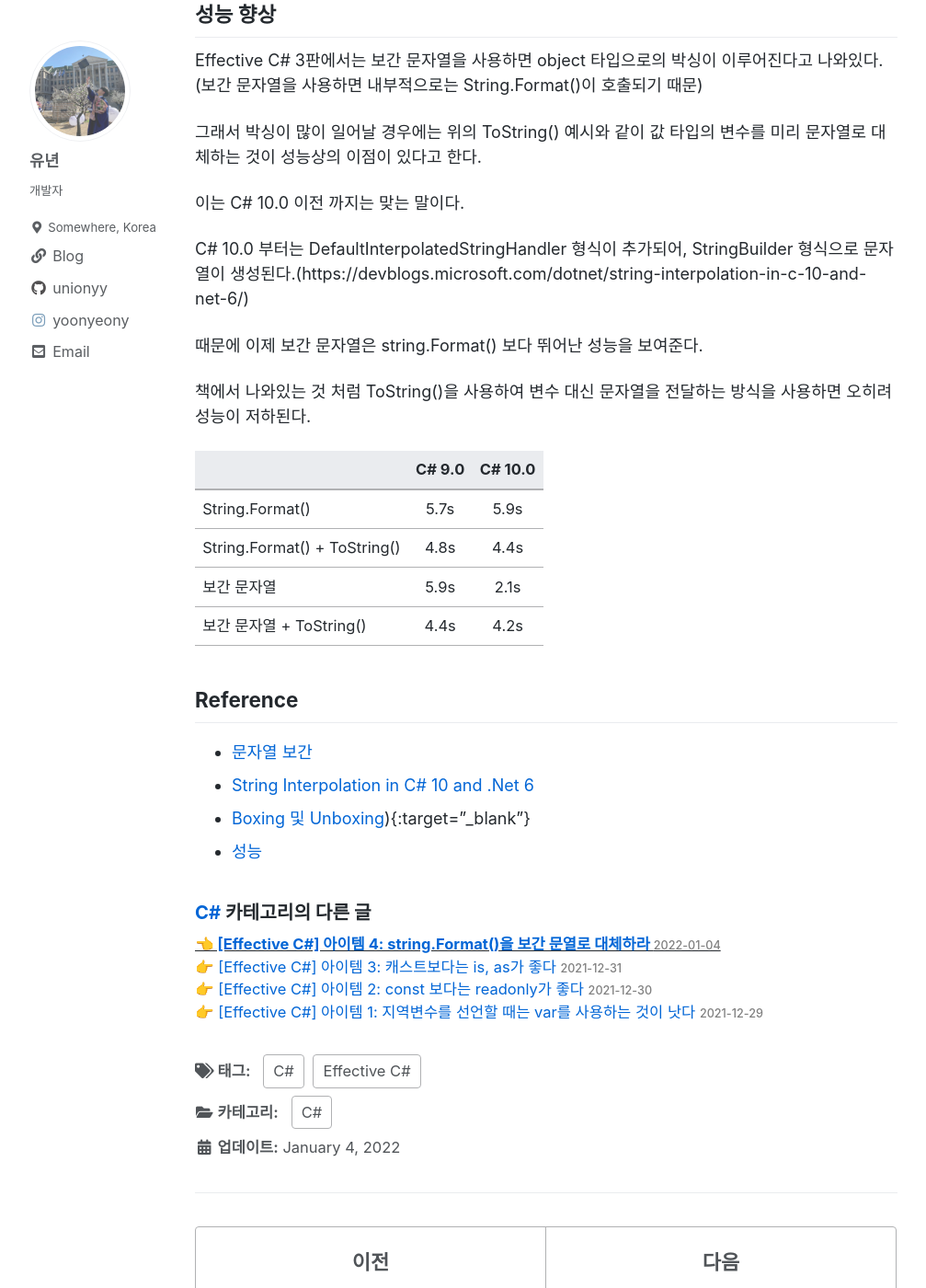
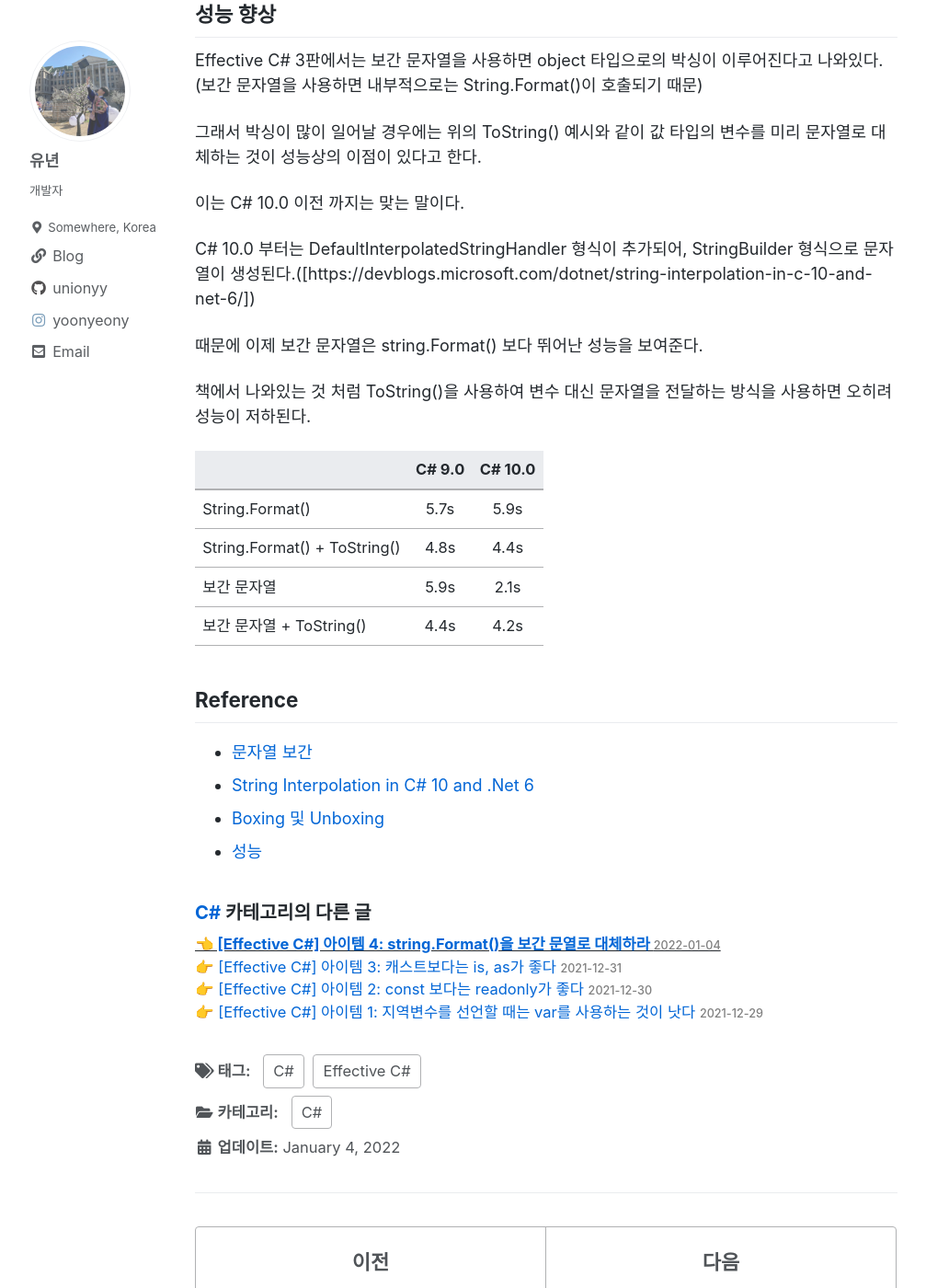
Before and after one commit to unionyy/blog, a Jekyll site: the page built from _posts/2022-01-04-effective-cs-item4.md, in a window 1280 px wide and 1400 px high, scrolled down 1150 px. Shown: the whole window at 92% size, without its empty margins (46-1053 px from the left). Built offline with Jekyll 4.4.1, drawn with Linux system fonts in a browser that asks for light colours; cached includes are drawn as plain includes; a script that is not in the unit is left out; comment, search, counter and statistics services are not loaded.

Commit message:
fix link

```diff
--- a/_posts/2022-01-04-effective-cs-item4.md
+++ b/_posts/2022-01-04-effective-cs-item4.md
@@ -41,7 +41,7 @@ Effective C# 3판에서는 보간 문자열을 사용하면 object 타입으로
 
 이는 C# 10.0 이전 까지는 맞는 말이다.
 
-C# 10.0 부터는 DefaultInterpolatedStringHandler 형식이 추가되어, StringBuilder 형식으로 문자열이 생성된다.(https://devblogs.microsoft.com/dotnet/string-interpolation-in-c-10-and-net-6/)
+C# 10.0 부터는 DefaultInterpolatedStringHandler 형식이 추가되어, StringBuilder 형식으로 문자열이 생성된다.([https://devblogs.microsoft.com/dotnet/string-interpolation-in-c-10-and-net-6/])
 
 때문에 이제 보간 문자열은 string.Format() 보다 뛰어난 성능을 보여준다.
 
@@ -58,5 +58,5 @@ C# 10.0 부터는 DefaultInterpolatedStringHandler 형식이 추가되어, Strin
 ## Reference
 * [문자열 보간](https://docs.microsoft.com/ko-kr/dotnet/csharp/tutorials/string-interpolation){:target="_blank"}
 * [String Interpolation in C# 10 and .Net 6](https://devblogs.microsoft.com/dotnet/string-interpolation-in-c-10-and-net-6/){:target="_blank"}
-* [Boxing 및 Unboxing](https://docs.microsoft.com/ko-kr/dotnet/csharp/programming-guide/types/boxing-and-unboxing)){:target="_blank"}
+* [Boxing 및 Unboxing](https://docs.microsoft.com/ko-kr/dotnet/csharp/programming-guide/types/boxing-and-unboxing){:target="_blank"}
 * [성능](https://docs.microsoft.com/ko-kr/dotnet/framework/performance/performance-tips){:target="_blank"}
```
